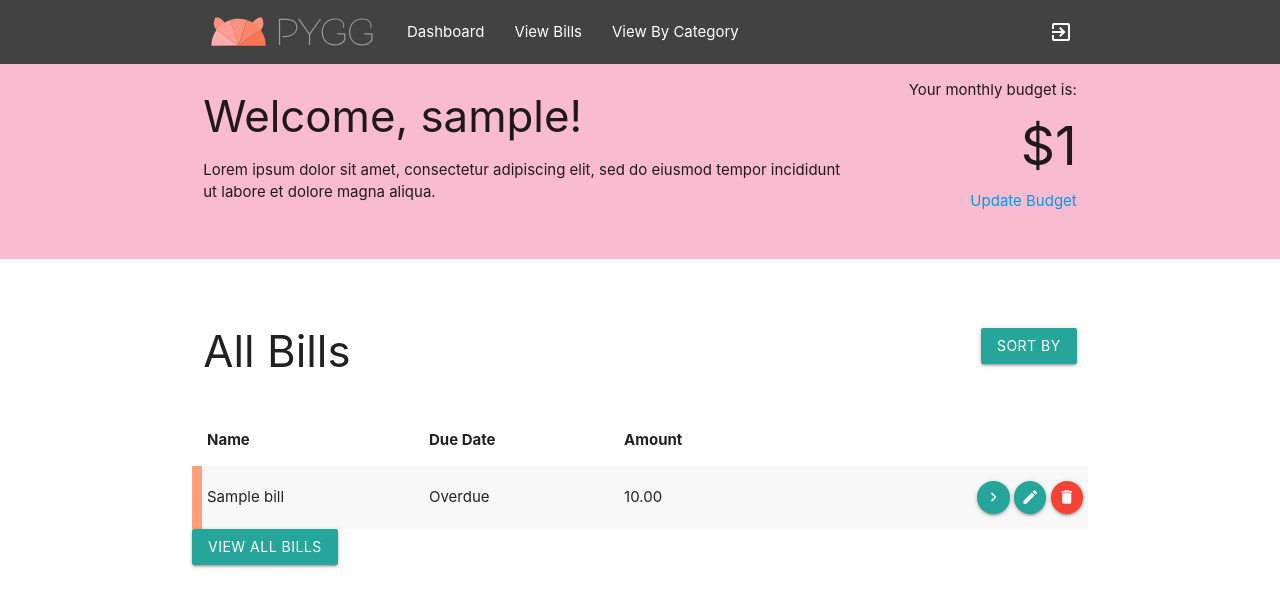
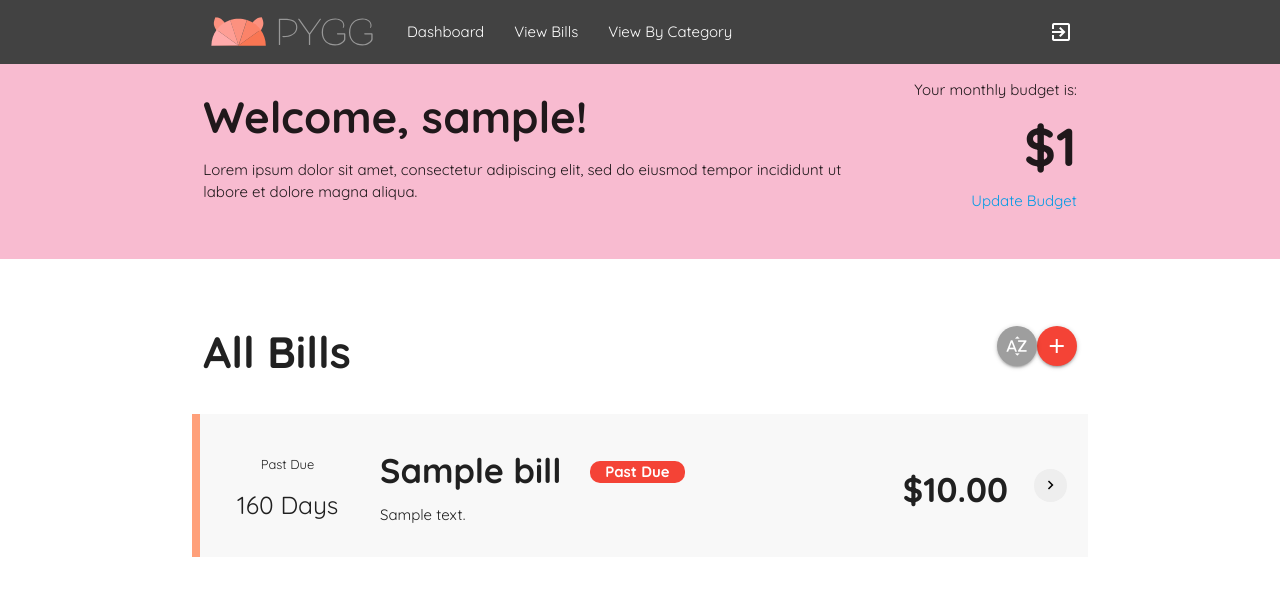
Before and after one commit to madeleinemarie/pygg, a Django app: page /bills/ in a window 1280 px wide. Shown: the top 607 px of the page. Run offline with Django 3.2, Linux system fonts and the light colour scheme; a user stored in the database is signed in; tables that the repository leaves empty hold one stand-in row (values such as "Sample post").

Commit message:
Update Bills Index

```diff
--- a/main_app/static/css/style.css
+++ b/main_app/static/css/style.css
@@ -1,5 +1,25 @@
+* {
+    font-family: 'Quicksand', sans-serif;
+}
+
+h1, h2, h3, h4 {
+    font-weight: 700 !important;
+}
+
 main {
     margin-top: 40px;
+}
+
+tr {
+    height: 100px !important;
+}
+
+tr.bill-row td:nth-child(2) {
+    width: 175px !important;
+}
+
+tr.bill-row td:last-child {
+    width: 75px !important;
 }
 
 #user-panel {
@@ -13,8 +33,14 @@ main {
     background-size: 85%;
 }
 
+.badge {
+    border-radius: 10px !important;
+    transform: translateY(-6px);
+    padding: 0 15px !important;
+}
+
 td#category-color {
-    width: 5px;
+    width: 8px;
     background-color: lightsalmon;
     padding: 0;
 }
--- a/main_app/templates/base.html
+++ b/main_app/templates/base.html
@@ -12,6 +12,7 @@
     <script src="https://code.jquery.com/jquery-3.5.1.min.js" integrity="sha256-9/aliU8dGd2tb6OSsuzixeV4y/faTqgFtohetphbbj0=" crossorigin="anonymous"></script>
     <script defer src="https://cdnjs.cloudflare.com/ajax/libs/materialize/1.0.0/js/materialize.min.js"></script>
     <script defer src="https://cdnjs.cloudflare.com/ajax/libs/Chart.js/2.9.3/Chart.min.js"></script>
+    <link href="https://fonts.googleapis.com/css2?family=Quicksand:wght@300;400;700&display=swap" rel="stylesheet">
     <script src="{% static 'js/main.js' %}"></script>
     <title>Pygg</title>
 </head>
@@ -76,6 +77,9 @@
         document.addEventListener('DOMContentLoaded', function() {
             let sidenav = document.getElementById('sidenav');
             M.Sidenav.init(sidenav)
+
+            var elems = document.querySelectorAll('.tooltipped');
+            var instances = M.Tooltip.init(elems);
         });
     </script>
 </body>
--- a/main_app/templates/dashboard.html
+++ b/main_app/templates/dashboard.html
@@ -23,8 +23,8 @@
                     {% for bill in bills|slice:":5"%}
                     <tr class="bill-row">
                         <td id="category-color" data-category="{{ bill.get_category_display }}"></td>
+                        <td>{{ bill.dueDate }}</td>
                         <td>{{ bill.name }}</td>
-                        <td>{{ bill.dueDate }}</td>
                         <td>{{ bill.amount }}</td>
                         <td class="right-align">
                             <a href="{% url 'bills_update' bill.id %}" class="waves-effect waves-light btn-small btn-floating"><i class="tiny material-icons left">create</i>Edit</a>
--- a/main_app/templates/main_app/bills.html
+++ b/main_app/templates/main_app/bills.html
@@ -7,8 +7,9 @@
         <h3>All Bills</h3>
     </div>
     <div class="col s6">
-        <a class='dropdown-trigger btn right' href='#' data-target='dropdown1'>Sort By</a>
-        <ul id='dropdown1' class='dropdown-content'>
+        <a href="{% url 'bills_create' %}" class="btn-floating btn-medium red right tooltipped" data-position="bottom" data-beloworigin="true" data-tooltip="Add New Bill"><i class="tiny material-icons">add</i> </a>
+        <a class='dropdown-trigger btn-floating btn-medium grey right tooltipped' data-position="bottom" data-tooltip="Sort" href='#' data-target='dropdown1'> <i class="tiny material-icons">sort_by_alpha</i></a>
+        <ul id='dropdown1' class='dropdown-content' >
             <li><a href="{% url 'bills' %}?ordering=name">Name</a></li>
             <li><a href="{% url 'bills' %}?ordering=-amount">Amount<i class="tiny material-icons">keyboard_arrow_down</i></a></li>
             <li><a href="{% url 'bills' %}?ordering=amount">Amount<i class="tiny material-icons">keyboard_arrow_up</i></a></li>
@@ -21,39 +22,35 @@
 <div>
     {% if object_list.count %}
     <table class="striped bill-table">
-        <thead>
-            <tr>
-                <th></th>
-                <th>Name</th>
-                <th>Due Date</th>
-                <th>Amount</th>
-            </tr>
-        </thead>
         <tbody>
             {% for bill in object_list %}
             <tr class="bill-row">
                 <td id="category-color" data-category="{{ bill.get_category_display }}"></td>
-                <td>{{ bill.name }}</td>
-                <td>{{ bill.dueDate|daysuntil }}</td>
-                <td>{{ bill.amount }}</td>
-                <td class="right-align">
-                    <a href="{% url 'bill_detail' bill.id %}" class="waves-effect waves-light btn-small btn-floating"><i class="tiny material-icons left">chevron_right</i>Details</a>
-                    <a href="{% url 'bills_update' bill.id %}" class="waves-effect waves-light btn-small btn-floating"><i class="tiny material-icons left">create</i>Edit</a>
-                    <a href="{% url 'bills_delete' bill.id %}" class="waves-effect waves-light btn-small btn-floating red"><i class="tiny material-icons left">delete</i>Delete</a></td>
+                <td class="center-align"><h6>{{ bill.dueDate|daysuntil }}</h6></td>
+                <td class="left-align"><h4>{{ bill.name }}&nbsp;&nbsp;{{ bill.dueDate|daysbadge }}</h4>
+                    <p>{{ bill.description }}</p>
+                </td>
+                <td class="right-align"><h4>${{ bill.amount }}</h4></td>
+                <td class="center-align">
+                    <a href="{% url 'bill_detail' bill.id %}" class="btn-small btn-floating tooltipped grey lighten-3 btn-flat" data-position="bottom" data-tooltip="{{ bill.name }} Details"><i class="tiny material-icons black-text">chevron_right</i>Details</a>
+                </td>
             </tr>
             {% endfor %}
         </tbody>
     </table>
-    <a href="{% url 'bills' %}"" class=" waves-effect waves-light btn">View All Bills</a>
     {% else %}
     <p>No bills yet.</p>
     <a href="{% url 'bills_create' %}" class="waves-effect waves-light btn">Add Bill</a>
     {% endif %}
+
 </div>
 <script>
     document.addEventListener('DOMContentLoaded', function () {
         var elems = document.querySelectorAll('.dropdown-trigger');
         var instances = M.Dropdown.init(elems);
+
+        var ttElems = document.querySelectorAll('.tooltipped');
+        var ttInstances = M.Tooltip.init(ttElems);
     });
 </script>
 {% endblock %}
--- a/main_app/templatetags/date_extras.py
+++ b/main_app/templatetags/date_extras.py
@@ -1,8 +1,61 @@
 from django import template
 from django.utils import timezone
 import datetime
+from django.utils.safestring import mark_safe
 
 register = template.Library()
+
+
+# @register.filter(name='daysbadge', expects_localtime=True)
+# def days_until(target_date):
+#     today = datetime.date.today()
+#     if isinstance(target_date, datetime.date):
+#         delta = target_date - today
+#     else:
+#         delta = target_date.date() - today
+#     if delta.days == -1:
+#         text = f"<small>DUE</small><br><h5>{abs(delta.days)} Day Ago</5><br><span class=\"badge red white-text\">Past Due</span>"
+#         return mark_safe(text)
+#     elif delta.days < 0:
+#         text = f"<small>DUE</small><br>{abs(delta.days)} Days Ago<br><span class=\"badge red white-text\">Past Due</span>"
+#         return mark_safe(text)
+#     elif delta.days == 1:
+#         text = f"<span class=\"badge orange white-text\">Due Tomorrow</span>"
+#         return mark_safe(text)
+#     elif delta.days == 0:
+#         text = f"<span class=\"badge orange white-text\">Due Today</span>"
+#         return mark_safe(text)
+#     elif delta.days <= 7:
+#         text = f"<small>DUE IN</small><br>{delta.days} Days<br><span class=\"badge yellow black-text\">Due Soon</span>"
+#         return mark_safe(text)
+#     else:
+#         text = f"<small>DUE IN</small><br>{delta.days} Days"
+#         return mark_safe(text)
+
+
+@register.filter(name='daysbadge', expects_localtime=True)
+def days_until(target_date):
+    today = datetime.date.today()
+    if isinstance(target_date, datetime.date):
+        delta = target_date - today
+    else:
+        delta = target_date.date() - today
+    if delta.days < 0:
+        text = f" <span class=\"badge red white-text\">Past Due</span>"
+        return mark_safe(text)
+    elif delta.days == 1:
+        text = f" <span class=\"badge orange white-text\">Due Tomorrow</span>"
+        return mark_safe(text)
+    elif delta.days == 0:
+        text = f" <span class=\"badge orange white-text\">Due Today</span>"
+        return mark_safe(text)
+    elif delta.days <= 7:
+        text = f" <span class=\"badge yellow black-text\">Due Soon</span>"
+        return mark_safe(text)
+    else:
+        text = ''
+        return mark_safe(text)
+
 
 @register.filter(name='daysuntil', expects_localtime=True)
 def days_until(target_date):
@@ -12,13 +65,20 @@ def days_until(target_date):
     else:
         delta = target_date.date() - today
     if delta.days > 1:
-        return f"Due in {delta.days} days"
+        text = f"<small>Due in</small><br><h5> {delta.days} days</h5>"
+        return mark_safe(text)
     elif delta.days == 1:
-        return 'Due tomorrow'
+        text = f"<small>Due</small><br><h5> Tomorrow</h5>"
+        return mark_safe(text)
     elif delta.days == 0:
-        return 'Due today'
+        text = f"<small>Due</small><br><h5> Today</h5>"
+        return mark_safe(text)
+    elif delta.days == -1:
+        text = f"<small>Past Due</small><br><h5>{abs(delta.days)} Day</h5>"
+        return mark_safe(text)
     else:
-        return 'Overdue'
+        text = f"<small>Past Due</small><br><h5>{abs(delta.days)} Days</h5>"
+        return mark_safe(text)
 
 @register.filter(name='daysstyle')
 def days_style(target_date):
```
